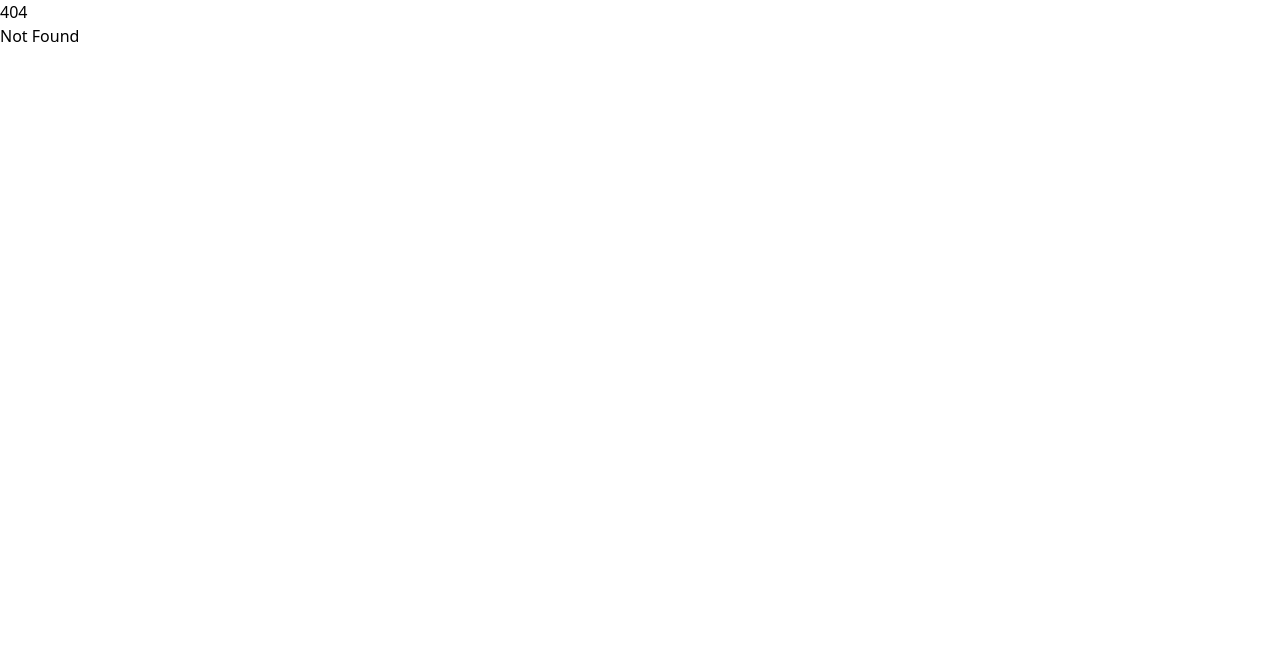
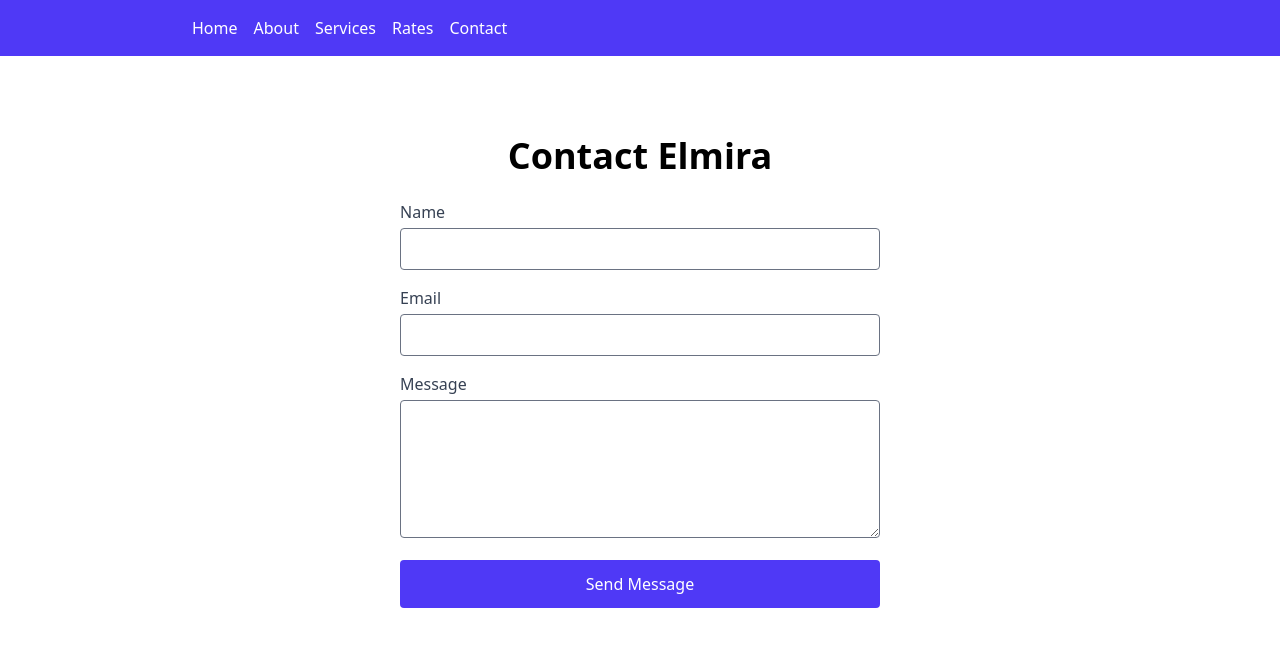
Before and after one commit to BrianAshcraft/babysitter, a SvelteKit app: page /contact in a window 1280 px wide. Before the commit this address had no page. Shown: the top 646 px of the page. Built offline with nearby package versions, Linux system fonts and the light colour scheme.

Commit message:
Elmira's Playhouse

```diff
--- a/src/app.css
+++ b/src/app.css
@@ -1,3 +1,3 @@
-@import 'tailwindcss';
-@plugin '@tailwindcss/forms';
-@plugin '@tailwindcss/typography';
+@import "tailwindcss";
+@plugin "@tailwindcss/forms";
+@plugin "@tailwindcss/typography";
--- a/src/routes/+layout.svelte
+++ b/src/routes/+layout.svelte
@@ -1,7 +1,15 @@
 <script>
 	import '../app.css';
-
-	let { children } = $props();
 </script>
 
-{@render children()}
+<nav class="bg-indigo-600 text-white p-4">
+	<ul class="flex space-x-4 max-w-4xl mx-auto">
+		<li><a href="/" class="hover:underline">Home</a></li>
+		<li><a href="/about" class="hover:underline">About</a></li>
+		<li><a href="/services" class="hover:underline">Services</a></li>
+		<li><a href="/rates" class="hover:underline">Rates</a></li>
+		<li><a href="/contact" class="hover:underline">Contact</a></li>
+	</ul>
+</nav>
+
+<slot />
--- a/src/routes/+page.svelte
+++ b/src/routes/+page.svelte
@@ -1,2 +1,9 @@
-<h1>Welcome to SvelteKit</h1>
-<p>Visit <a href="https://svelte.dev/docs/kit">svelte.dev/docs/kit</a> to read the documentation</p>
+<section class="bg-indigo-100 text-indigo-900 py-20">
+  <div class="max-w-3xl mx-auto text-center px-4">
+    <h1 class="text-5xl font-bold mb-4">Elmira's Babysitting</h1>
+    <p class="text-xl mb-6">Fun, safe, reliable childcare services in your home.</p>
+    <a href="/about" class="inline-block bg-indigo-600 text-white px-6 py-3 rounded hover:bg-indigo-700">Learn More</a>
+  </div>
+</section>
+
+<p class="max-w-2xl mx-auto py-10 px-4">Welcome to Elmira's Babysitting website! Navigate using the links above to find out about me, services, rates, and contact.</p>
--- /dev/null
+++ b/src/routes/about/+page.svelte
@@ -0,0 +1,10 @@
+<section class="py-20 bg-white">
+  <div class="max-w-3xl mx-auto px-4 text-center">
+    <h2 class="text-4xl font-bold mb-4">About Elmira</h2>
+    <p class="text-lg text-gray-700">
+      Elmira has over 5 years of experience caring for children aged 6 months to 12 years.
+      She is CPR certified and loves crafting, reading, and outdoor activities.
+      Committed to providing a safe and engaging environment for your kids.
+    </p>
+  </div>
+</section>
--- /dev/null
+++ b/src/routes/contact/+page.server.ts
@@ -0,0 +1,12 @@
+import type { Actions } from '@sveltejs/kit';
+
+export const actions: Actions = {
+  default: async ({ request }) => {
+    const formData = await request.formData();
+    const name = formData.get('name');
+    const email = formData.get('email');
+    const message = formData.get('message');
+    console.log('Contact form submission:', { name, email, message });
+    return { success: true };
+  }
+};
--- /dev/null
+++ b/src/routes/contact/+page.svelte
@@ -0,0 +1,31 @@
+<script lang="ts">
+  export let data: { success?: boolean };
+</script>
+
+<section class="py-20 bg-white">
+  <div class="max-w-lg mx-auto px-4">
+    <h2 class="text-4xl font-bold mb-6 text-center">Contact Elmira</h2>
+
+    {#if data?.success}
+      <div class="bg-green-100 border border-green-400 text-green-700 px-4 py-3 rounded mb-6">
+        Thank you for your message! I'll get back to you soon.
+      </div>
+    {/if}
+
+    <form method="post" class="space-y-4">
+      <div>
+        <label for="name" class="block text-gray-700 font-medium mb-1">Name</label>
+        <input id="name" name="name" type="text" required class="w-full border rounded px-3 py-2" />
+      </div>
+      <div>
+        <label for="email" class="block text-gray-700 font-medium mb-1">Email</label>
+        <input id="email" name="email" type="email" required class="w-full border rounded px-3 py-2" />
+      </div>
+      <div>
+        <label for="message" class="block text-gray-700 font-medium mb-1">Message</label>
+        <textarea id="message" name="message" rows="5" required class="w-full border rounded px-3 py-2"></textarea>
+      </div>
+      <button type="submit" class="w-full bg-indigo-600 text-white px-6 py-3 rounded hover:bg-indigo-700">Send Message</button>
+    </form>
+  </div>
+</section>
--- /dev/null
+++ b/src/routes/rates/+page.svelte
@@ -0,0 +1,21 @@
+<section class="py-20 bg-white">
+  <div class="max-w-3xl mx-auto px-4 text-center">
+    <h2 class="text-4xl font-bold mb-4">Rates</h2>
+    <table class="w-full max-w-md mx-auto text-left text-gray-700 border-collapse">
+      <tbody>
+        <tr class="border-b">
+          <td class="py-2 font-medium">Hourly Rate</td>
+          <td class="py-2">$20/hr</td>
+        </tr>
+        <tr class="border-b">
+          <td class="py-2 font-medium">Evening Rate (6pm-10pm)</td>
+          <td class="py-2">$25/hr</td>
+        </tr>
+        <tr class="border-b">
+          <td class="py-2 font-medium">Overnight Rate</td>
+          <td class="py-2">$150/night</td>
+        </tr>
+      </tbody>
+    </table>
+  </div>
+</section>
--- /dev/null
+++ b/src/routes/services/+page.svelte
@@ -0,0 +1,16 @@
+<section class="py-20 bg-white">
+  <div class="max-w-3xl mx-auto px-4">
+    <h2 class="text-4xl font-bold mb-6 text-center">Services Offered</h2>
+    <ul class="space-y-4 list-disc list-inside text-gray-700 text-lg">
+      <li>Supervision and care for children aged 6 months to 12 years</li>
+      <li>Meal preparation and snack time monitoring</li>
+      <li>Bedtime routines and storytelling</li>
+      <li>Creative play, crafts, and educational activities</li>
+      <li>Outdoor play and nature walks (weather permitting)</li>
+      <li>Light housekeeping related to childcare</li>
+    </ul>
+    <div class="text-center mt-8">
+      <a href="/contact" class="inline-block bg-indigo-600 text-white px-6 py-3 rounded hover:bg-indigo-700">Contact Me</a>
+    </div>
+  </div>
+</section>
--- a/tailwind.config.cjs
+++ /dev/null
@@ -1,9 +0,0 @@
-const forms = require('@tailwindcss/forms');
-const typography = require('@tailwindcss/typography');
-
-/** @type {import('tailwindcss').Config} */
-module.exports = {
-  content: ['./src/**/*.{html,js,svelte,ts}'],
-  theme: { extend: {} },
-  plugins: [forms, typography],
-};
```
